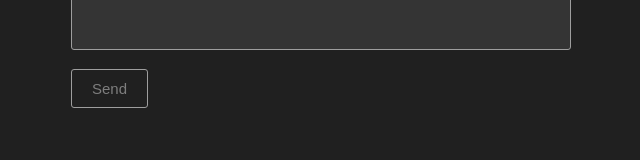
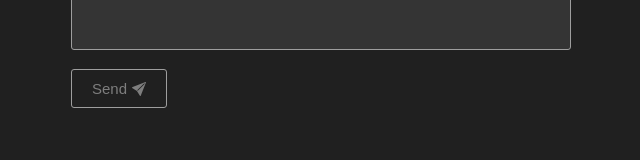
Before and after one commit to mhmd-k/my-portfolio-react, a React (Create React App) app: page / in a window 1280 px wide. Shown: the part 4494-4654 px from the top of the page, without its empty margins (319-959 px from the left). Built offline with nearby package versions, Linux system fonts and the light colour scheme; a web font is replaced by a local one.

Commit message:
added an icon to the send button

```diff
--- a/src/index.css
+++ b/src/index.css
@@ -914,6 +914,10 @@ textarea {
 .contact form button {
   width: fit-content;
 }
+.contact form button svg {
+  margin-left: 5px;
+  font-size: 14px;
+}
 /* end social */
 /* footer */
 footer {
--- a/src/pages/Contact.js
+++ b/src/pages/Contact.js
@@ -1,6 +1,6 @@
 import { useEffect, useRef, useState } from "react";
 import { BiUser } from "react-icons/bi";
-import { BsFillCheckCircleFill } from "react-icons/bs";
+import { BsFillSendFill, BsFillCheckCircleFill } from "react-icons/bs";
 import { AiOutlineMail, AiFillInfoCircle } from "react-icons/ai";
 import emailjs from "@emailjs/browser";
 
@@ -98,7 +98,9 @@ function Contact() {
                     <div></div>
                   </div>
                 ) : (
-                  "Send"
+                  <>
+                    Send <BsFillSendFill />
+                  </>
                 )}
               </span>
             </button>
```
